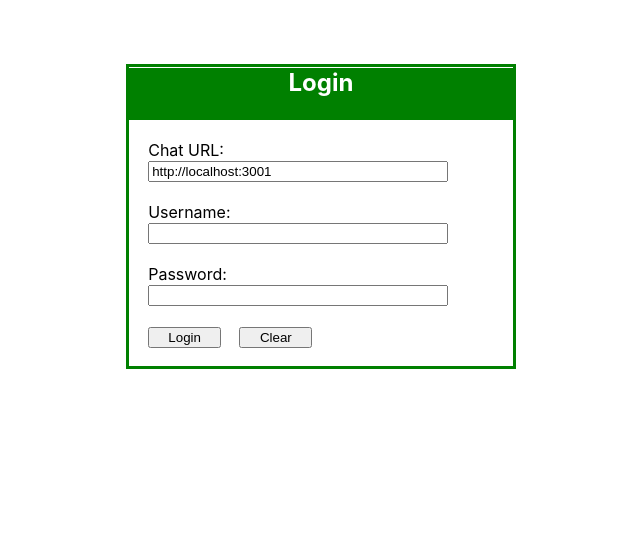
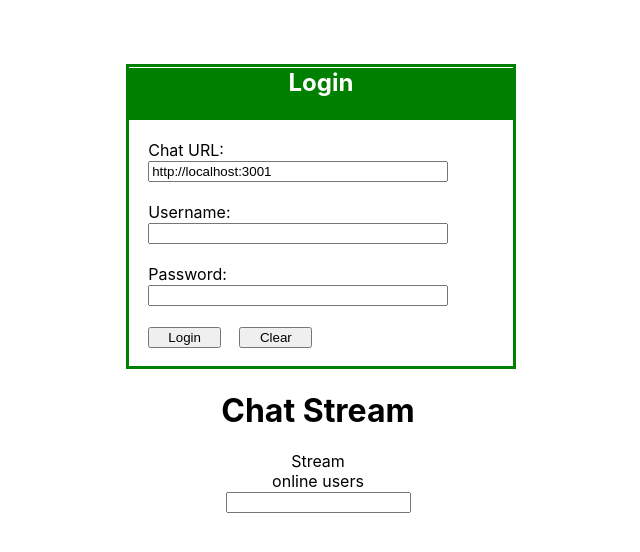
Before and after one commit to arjun-vb/chat-server, a React (Create React App) app in the folder client/: page / in a window 1280 px wide. Shown: the top 552 px of the page, without its empty margins (322-962 px from the left). Built offline with nearby package versions, Linux system fonts and the light colour scheme; no server answers.

Commit message:
chatpage

```diff
--- a/client/src/App.jsx
+++ b/client/src/App.jsx
@@ -1,5 +1,6 @@
 import { Component } from "react";
 import LoginForm from './LoginForm'
+import Chatpage from './Chatpage'
 import "./App.css";
 
 class App extends Component {
@@ -24,6 +25,7 @@ class App extends Component {
     return (
       <div className="App">
         <LoginForm/>
+        <Chatpage/>
       </div>
     );
   }
--- /dev/null
+++ b/client/src/Chatpage.jsx
@@ -0,0 +1,32 @@
+import { Component } from "react";
+import "./App.css";
+
+class Chatpage extends Component {
+  constructor(props) {
+    super(props);
+    this.state = {
+
+    }
+
+  }
+
+
+  render() {
+    return (
+      <div>
+        <div>
+          <h1>Chat Stream</h1>
+        </div>
+        <div>
+          <div class='stream'>Stream</div>
+          <div class='user'>online users</div>
+        </div>
+        <div>
+          <input type="text"/>
+        </div>
+      </div>
+    );
+  }
+}
+
+export default Chatpage;
--- a/client/src/LoginForm.jsx
+++ b/client/src/LoginForm.jsx
@@ -22,11 +22,12 @@ class LoginForm extends Component {
 
   startStream(data) {
     //stream = new EventSource(this.state.chatUrl + "/stream/" + sessionStorage.accessToken    );
-    console.log(data)
+    console.log(data.message_token)
   }
 
   login = (event) => {
     //alert(JSON.stringify(this.state))
+    event.preventDefault();
     const requestOptions = {
         method: 'POST',
         headers: {
@@ -38,12 +39,9 @@ class LoginForm extends Component {
     };
 
     fetch(this.state.chatUrl + '/login', requestOptions)
-      .then((response) => {
-        this.startStream(response.data)
-      })/*.then((data) => {
-        this.startStream(data)
-      });*/
-    event.preventDefault();
+            .then(response => response.json())
+            .then(data => this.startStream(data));
+
   }
 
 
```
